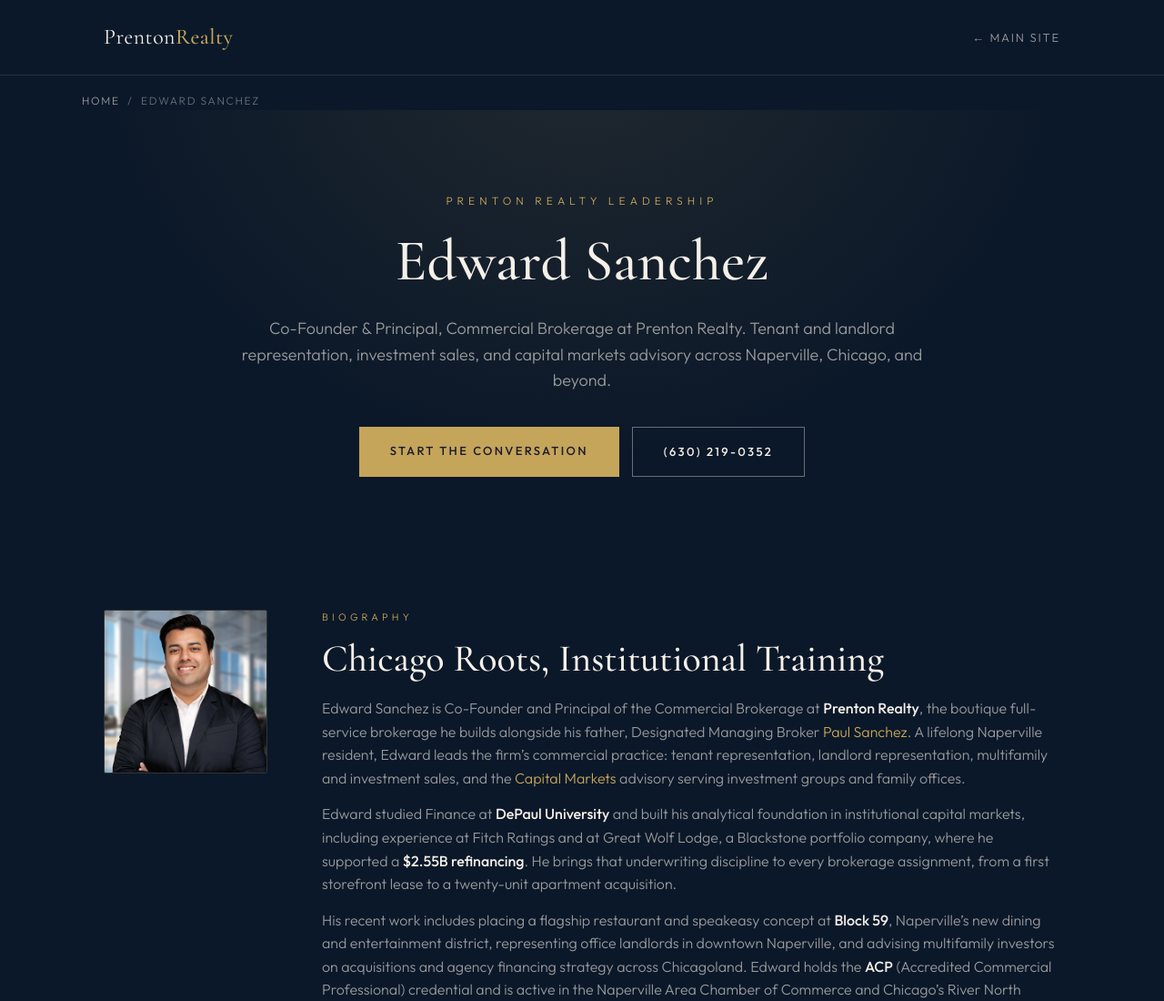
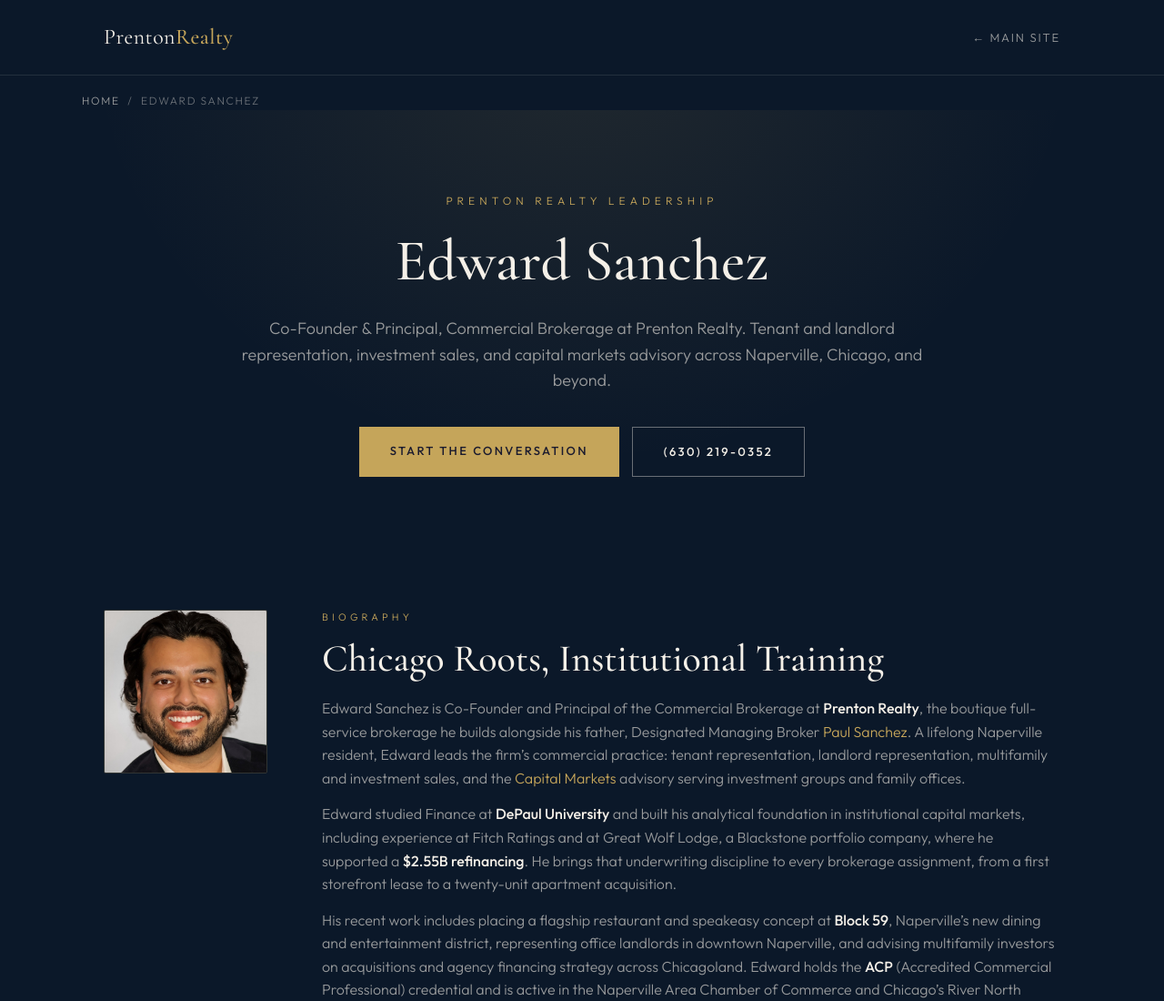
Before and after one commit to EdventureTimez/prentonrealty, a plain HTML site: page about/edward-sanchez/index.html in a window 1280 px wide. Shown: the top 1100 px of the page at 91% size. Drawn offline with nearby package versions, Linux system fonts and the light colour scheme.

Commit message:
Use new headshot on Edward Sanchez about page and schema
Co-Authored-By: Claude Fable 5.2 <noreply@anthropic.com>
Claude-Session: https://claude.ai/code/session_01P5U1SWUjgdtjGciE1Jc3DW

```diff
--- a/about/edward-sanchez/index.html
+++ b/about/edward-sanchez/index.html
@@ -35,7 +35,7 @@
       "@id": "https://prentonrealty.com/about/edward-sanchez/#person",
       "name": "Edward Sanchez",
       "url": "https://prentonrealty.com/about/edward-sanchez/",
-      "image": "https://prentonrealty.com/photos/Edward%20Sanchez%20%E2%80%94%20professional%20headshot.png",
+      "image": "https://prentonrealty.com/photos/edward-sanchez-headshot.jpg",
       "jobTitle": "Co-Founder & Principal, Commercial Brokerage",
       "worksFor": { "@id": "https://prentonrealty.com/#org" },
       "description": "Edward Sanchez is Co-Founder and Principal, Commercial Brokerage at Prenton Realty, a boutique real estate brokerage in Naperville, Illinois. He holds the ACP credential, studied Finance at DePaul University, and has capital markets experience including supporting a $2.55B refinancing.",
@@ -108,7 +108,7 @@ footer{border-top:1px solid var(--t10);padding:44px 0;text-align:center}
 footer .fbrand{font-family:var(--serif);font-size:20px;margin-bottom:8px}
 footer p{font-size:12.5px;color:var(--t40);line-height:1.8}
 footer a{color:var(--t60)}
-.headshot{width:180px;height:180px;object-fit:cover;border:1px solid var(--gold20);border-radius:2px}
+.headshot{width:180px;height:180px;object-fit:cover;object-position:50% 18%;border:1px solid var(--gold20);border-radius:2px}
 .bio-grid{display:grid;grid-template-columns:200px 1fr;gap:40px;align-items:start}
 @media(max-width:720px){.bio-grid{grid-template-columns:1fr}}
 .crumbs{font-size:12px;letter-spacing:.14em;text-transform:uppercase;color:var(--t40);padding:18px 0 0}
@@ -130,7 +130,7 @@ p.body-p b{color:var(--cream);font-weight:500}
   <div class="cta-row"><a class="btn btn-gold" href="mailto:edward@prentonrealty.com?subject=Inquiry%20for%20Edward">Start the Conversation</a><a class="btn btn-line" href="tel:6302190352">(630) 219-0352</a></div>
 </div></section>
 <section><div class="wrap"><div class="bio-grid">
-  <img class="headshot" src="/photos/Edward%20Sanchez%20%E2%80%94%20professional%20headshot.png" alt="Edward Sanchez, Co-Founder and Principal, Commercial Brokerage, Prenton Realty, Naperville Illinois">
+  <img class="headshot" src="/photos/edward-sanchez-headshot.jpg" alt="Edward Sanchez, Co-Founder and Principal, Commercial Brokerage, Prenton Realty, Naperville Illinois">
   <div>
   <div class="sect-kicker">Biography</div>
   <h2>Chicago Roots, Institutional Training</h2>
```
